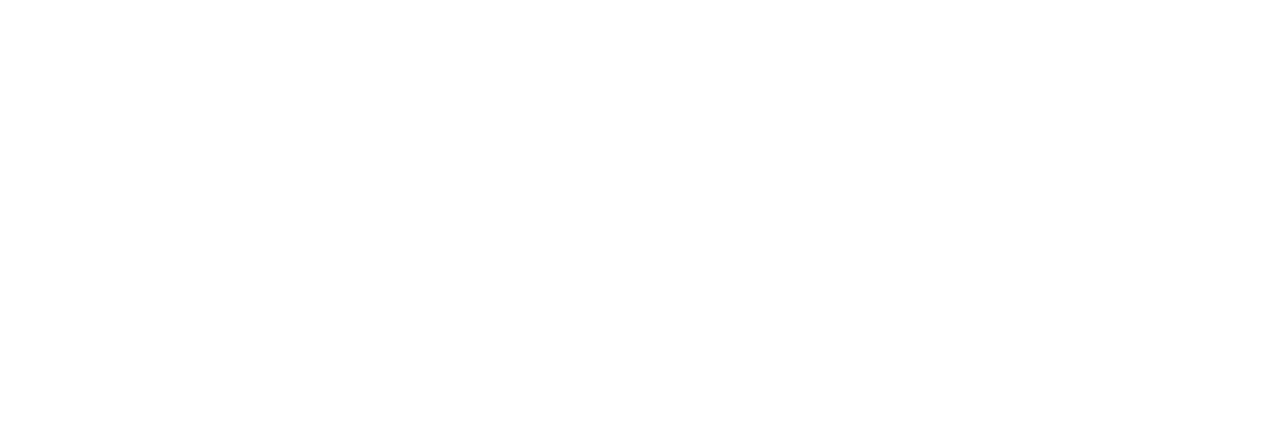
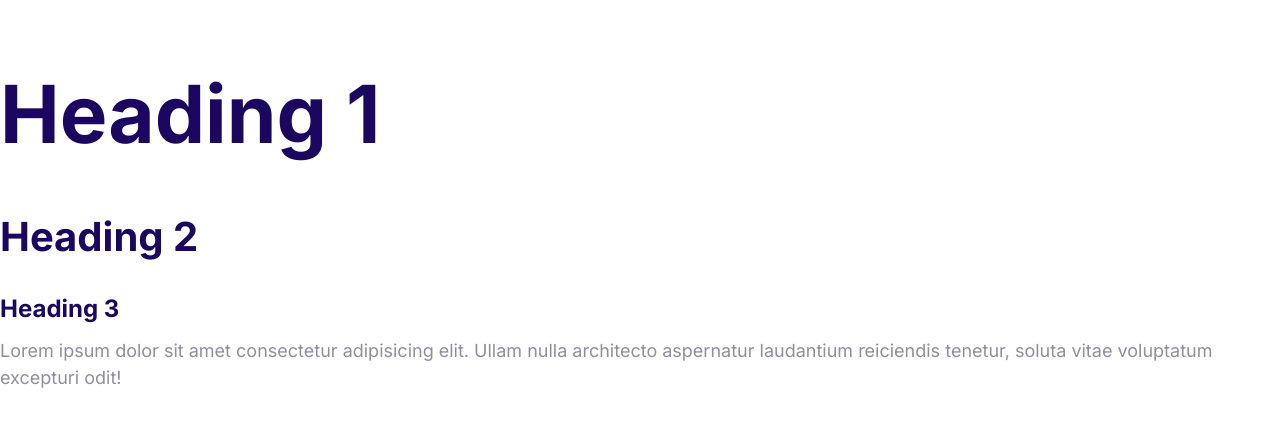
Before and after one commit to Cu-sick/Moshify.TC, a plain HTML site: page Index.html in a window 1280 px wide. Drawn offline with Linux system fonts and the light colour scheme.

Commit message:
define the styles for the fonts.

```diff
--- a/Index.html
+++ b/Index.html
@@ -5,10 +5,16 @@
     <meta http-equiv="X-UA-Compatible" content="IE=edge">
     <meta name="viewport" content="width=device-width, initial-scale=1.0">
     <title>Document</title>
+    <link rel="preconnect" href="https://fonts.googleapis.com">
+    <link rel="preconnect" href="https://fonts.gstatic.com" crossorigin>
+    <link href="https://fonts.googleapis.com/css2?family=Inter:wght@400;700&display=swap" rel="stylesheet">
     <link rel="stylesheet" href="css/normalize.css"/>
     <link rel="stylesheet" href="css/styles.css"/>
 </head>
 <body>
-
+    <h1>Heading 1</h1>
+    <h2>Heading 2</h2>
+    <h3>Heading 3</h3>
+    <p>Lorem ipsum dolor sit amet consectetur adipisicing elit. Ullam nulla architecto aspernatur laudantium reiciendis tenetur, soluta vitae voluptatum excepturi odit!</p>
 </body>
 </html>
--- a/css/styles.css
+++ b/css/styles.css
@@ -5,3 +5,53 @@
     --color-headings: #1b0760;
     --color-body: #918ca4;
 }
+
+html {
+    font-size: 62.5%;
+}
+
+body {
+    font-family: Inter, Arial, Helvetica, sans-serif;
+    font-size: 2.4rem;
+    line-height: 1.5;
+    color: var(--color-body);
+}
+
+h1, h2, h3 {
+    color: var(--color-headings);
+    margin-bottom: 1rem;
+}
+
+h1 {
+    font-size: 7rem;
+}
+
+h2 {
+    font-size: 4rem;
+}
+
+h3 {
+    font-size: 3rem;
+}
+
+p{
+    margin-top: 0;
+}
+
+@media screen and (min-width: 1024px) {
+    body{
+        font-size: 1.8rem;
+    }
+
+    h1 {
+        font-size: 8rem;
+    }
+
+    h2 {
+        font-size: 4rem;
+    }
+
+    h3 {
+        font-size: 2.4rem;
+    }
+}
```
